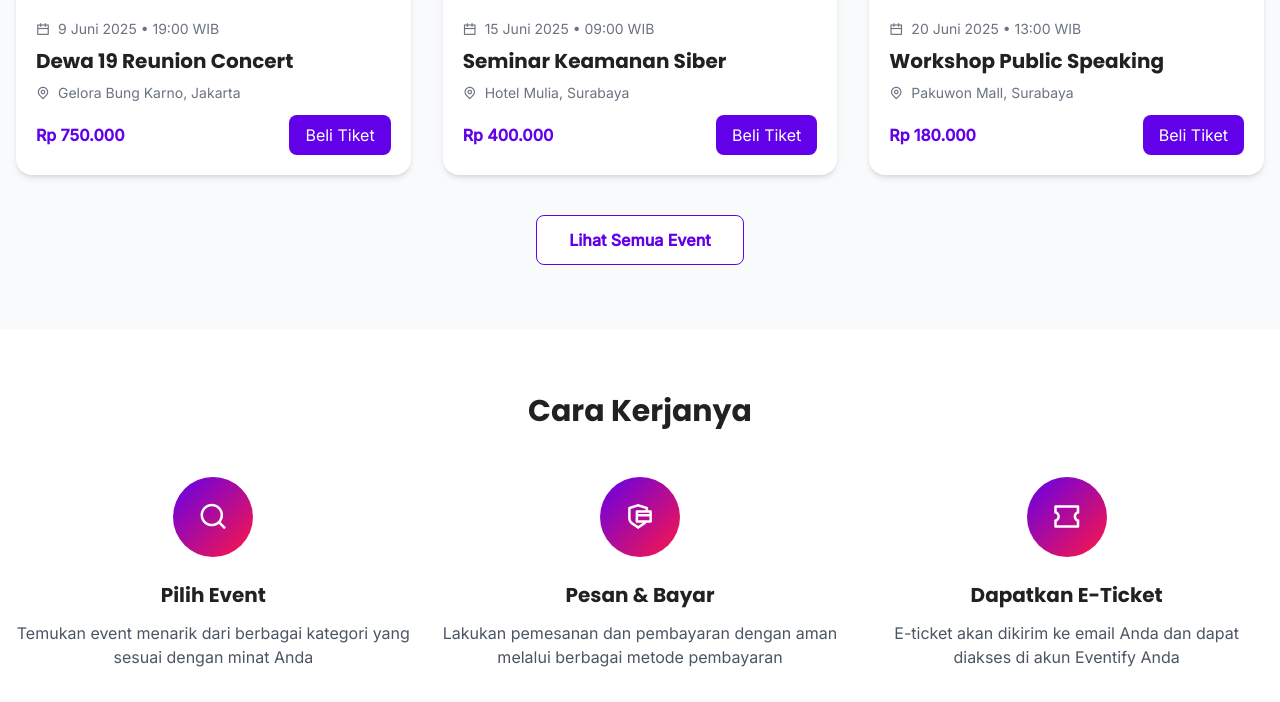
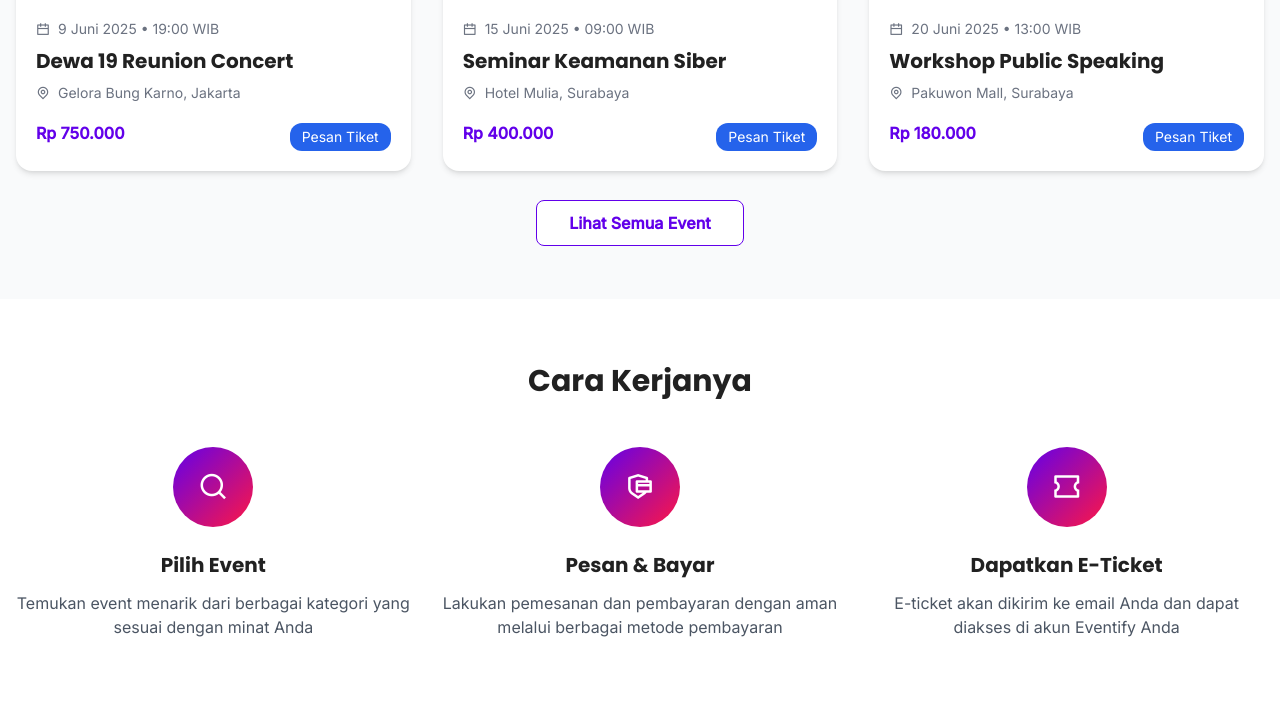
Before and after one commit to chynrssa/Eventify, a PHP site: page /index.php in a window 1280 px wide. Shown: the part 1325-2027 px from the top of the page. Run offline with PHP 8.4, Linux system fonts and the light colour scheme; some libraries are stand-ins or nearby versions.

Commit message:
Update index.php

```diff
--- a/index.php
+++ b/index.php
@@ -47,31 +47,31 @@
     <div class="container mx-auto px-4">
         <h2 class="text-3xl font-bold text-center mb-12">Kategori Populer</h2>
         <div class="grid grid-cols-2 sm:grid-cols-3 md:grid-cols-6 gap-6">
-            <a href="#" class="category-item flex flex-col items-center transition duration-300">
+            <a href="Pengguna/events/events_konser.php" class="category-item flex flex-col items-center transition duration-300">
                 <div class="w-20 h-20 rounded-full bg-purple-100 flex items-center justify-center mb-3">
                     <i class="ri-music-line text-3xl text-primary"></i>
                 </div>
                 <span class="font-medium">Konser</span>
             </a>
-            <a href="#" class="category-item flex flex-col items-center transition duration-300">
+            <a href="Pengguna/events/events_Seminar.php" class="category-item flex flex-col items-center transition duration-300">
                 <div class="w-20 h-20 rounded-full bg-blue-100 flex items-center justify-center mb-3">
                     <i class="ri-presentation-line text-3xl text-blue-600"></i>
                 </div>
                 <span class="font-medium">Seminar</span>
             </a>
-            <a href="#" class="category-item flex flex-col items-center transition duration-300">
+            <a href="Pengguna/events/events_workshop.php" class="category-item flex flex-col items-center transition duration-300">
                 <div class="w-20 h-20 rounded-full bg-green-100 flex items-center justify-center mb-3">
                     <i class="ri-tools-line text-3xl text-green-600"></i>
                 </div>
                 <span class="font-medium">Workshop</span>
             </a>
-            <a href="#" class="category-item flex flex-col items-center transition duration-300">
+            <a href="Pengguna/events/events_pameran.php" class="category-item flex flex-col items-center transition duration-300">
                 <div class="w-20 h-20 rounded-full bg-yellow-100 flex items-center justify-center mb-3">
                     <i class="ri-gallery-line text-3xl text-yellow-600"></i>
                 </div>
                 <span class="font-medium">Pameran</span>
             </a>
-            <a href="#" class="category-item flex flex-col items-center transition duration-300">
+            <a href="Pengguna/events/events_olahraga.php" class="category-item flex flex-col items-center transition duration-300">
                 <div class="w-20 h-20 rounded-full bg-red-100 flex items-center justify-center mb-3">
                     <i class="ri-basketball-line text-3xl text-red-600"></i>
                 </div>
@@ -102,7 +102,7 @@
         <div class="grid grid-cols-1 sm:grid-cols-2 lg:grid-cols-3 gap-8">
             <div class="event-card bg-white rounded-lg overflow-hidden shadow-md transition duration-300">
                 <div class="relative h-48">
-                    <img src="image/FestivalMusikIndieNusantara.png" alt="Konser Musik" class="w-full h-full object-cover object-top">
+                    <img src="https://www.mnctrijaya.com/uploads/news/Dewa%2001.png" alt="Konser Musik" class="w-full h-full object-cover object-top">
                     <div class="absolute top-4 right-4 bg-primary text-white text-sm font-semibold py-1 px-3 rounded-full">Konser</div>
                 </div>
                 <div class="p-5">
@@ -115,7 +115,7 @@
                     </div>
                     <div class="flex justify-between items-center">
                         <div class="text-primary font-bold">Rp 750.000</div>
-                        <button class="bg-primary text-white py-2 px-4 rounded-button whitespace-nowrap hover:bg-opacity-90 transition">Beli Tiket</button>
+                        <a href="Pengguna/pemesanan_pembayaran/pemesanan.php?event=<?php echo urlencode('Dewa 19 Reunion Concert'); ?>" class="mt-2 bg-blue-600 text-white py-1 px-3 rounded-md text-sm hover:bg-blue-700">Pesan Tiket</a>
                     </div>
                 </div>
             </div>
@@ -134,7 +134,7 @@
                     </div>
                     <div class="flex justify-between items-center">
                         <div class="text-primary font-bold">Rp 400.000</div>
-                        <button class="bg-primary text-white py-2 px-4 rounded-button whitespace-nowrap hover:bg-opacity-90 transition">Beli Tiket</button>
+                        <a href="Pengguna/pemesanan_pembayaran/pemesanan.php?event=<?php echo urlencode('Seminar Hukum Cyber'); ?>" class="mt-2 bg-blue-600 text-white py-1 px-3 rounded-md text-sm hover:bg-blue-700">Pesan Tiket</a>
                     </div>
                 </div>
             </div>
@@ -153,13 +153,16 @@
                     </div>
                     <div class="flex justify-between items-center">
                         <div class="text-primary font-bold">Rp 180.000</div>
-                        <button class="bg-primary text-white py-2 px-4 rounded-button whitespace-nowrap hover:bg-opacity-90 transition">Beli Tiket</button>
+                        <a href="Pengguna/pemesanan_pembayaran/pemesanan.php?event=<?php echo urlencode('Workshop Public Speaking Profesional'); ?>" class="mt-2 bg-blue-600 text-white py-1 px-3 rounded-md text-sm hover:bg-blue-700">Pesan Tiket</a>
                     </div>
                 </div>
             </div>
         </div>
         <div class="text-center mt-10">
-            <button class="bg-white border border-primary text-primary font-semibold py-3 px-8 rounded-button whitespace-nowrap hover:bg-primary hover:text-white transition">Lihat Semua Event</button>
+           <a href="Pengguna/events/events.php" class="bg-white border border-primary text-primary font-semibold py-3 px-8 rounded-button whitespace-nowrap hover:bg-primary hover:text-white transition">
+  Lihat Semua Event
+</a>
+
         </div>
     </div>
 </section>
```
